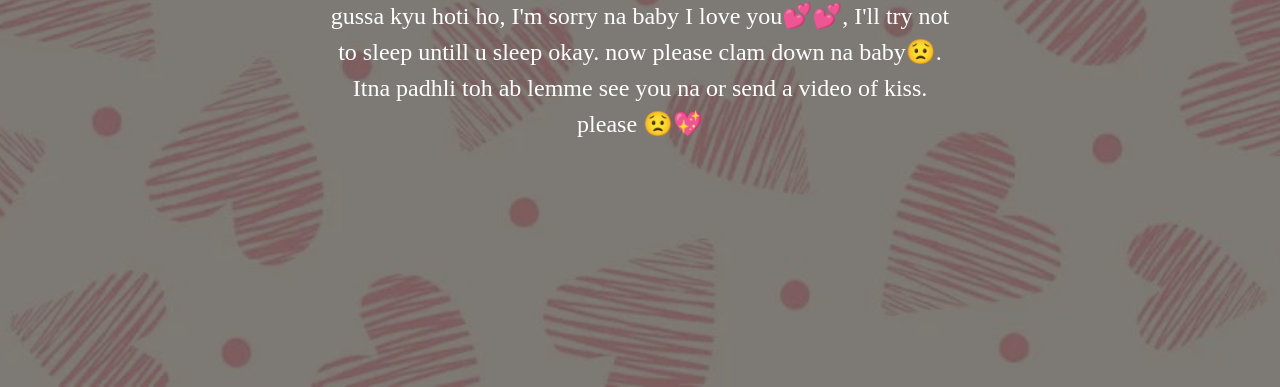
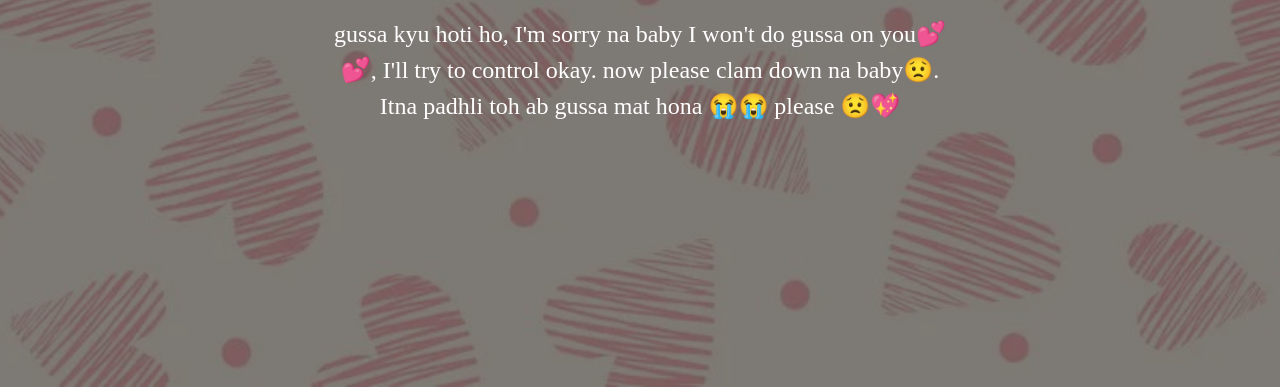
Before and after one commit to roger098ai/sorry, a plain HTML site: page index.html in a window 1280 px wide. Shown: the part 413-800 px from the top of the page. Drawn offline with Linux system fonts and the light colour scheme.

Commit message:
Update index.html

```diff
--- a/index.html
+++ b/index.html
@@ -10,7 +10,7 @@
 		<div class="content">
 			<img src="erm-fingers.gif" alt="Sorry Gif" class="gif">
 			<h1 class="apology">I'm sorry na pookie.</h1>
-			<p class="message">gussa kyu hoti ho, I'm sorry na baby I love you💕💕, I'll try not to sleep untill u sleep okay. now please clam down na baby😟. Itna padhli toh ab lemme see you na or send a video of kiss. please 😟💖  </p>
+			<p class="message">gussa kyu hoti ho, I'm sorry na baby I won't do gussa on you💕💕, I'll try to control okay. now please clam down na baby😟. Itna padhli toh ab gussa mat hona 😭😭 please 😟💖  </p>
 		</div>
 	</div>
 </body>
```
